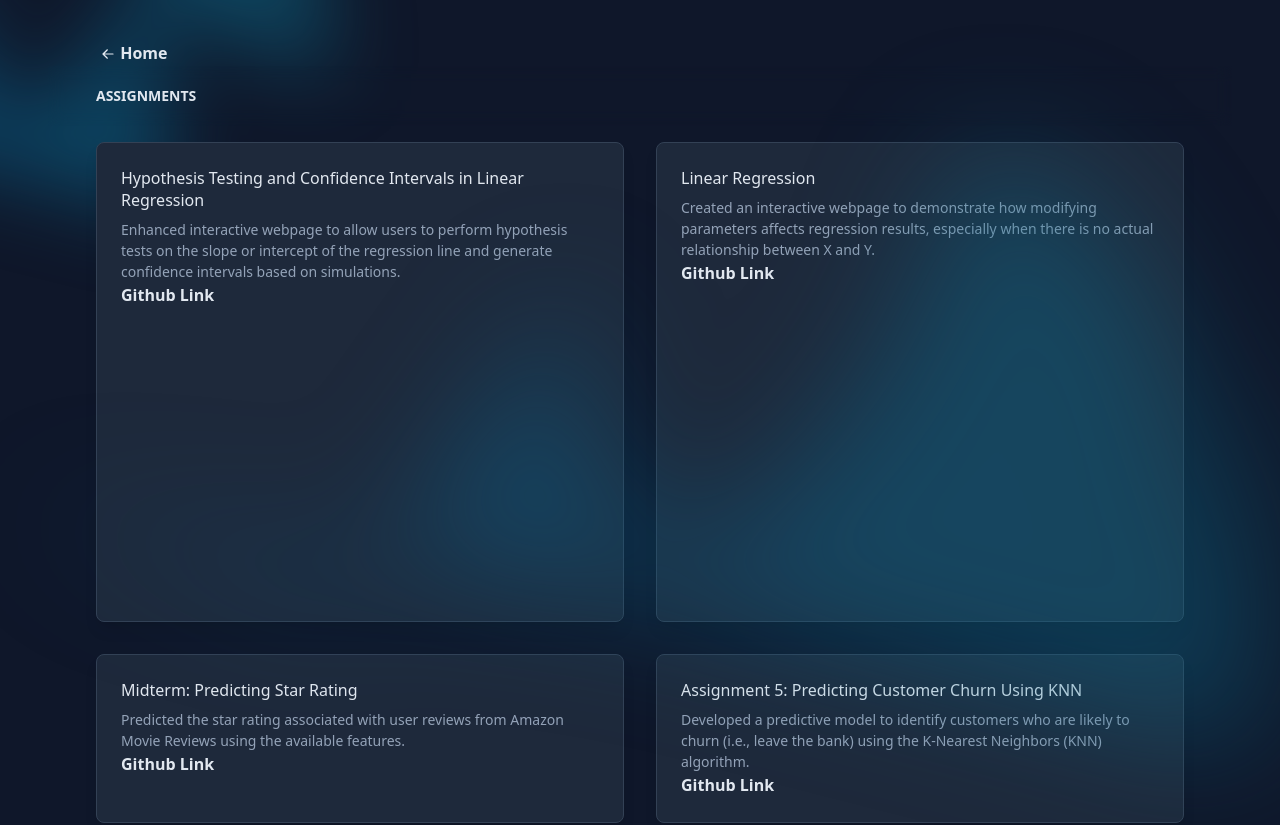
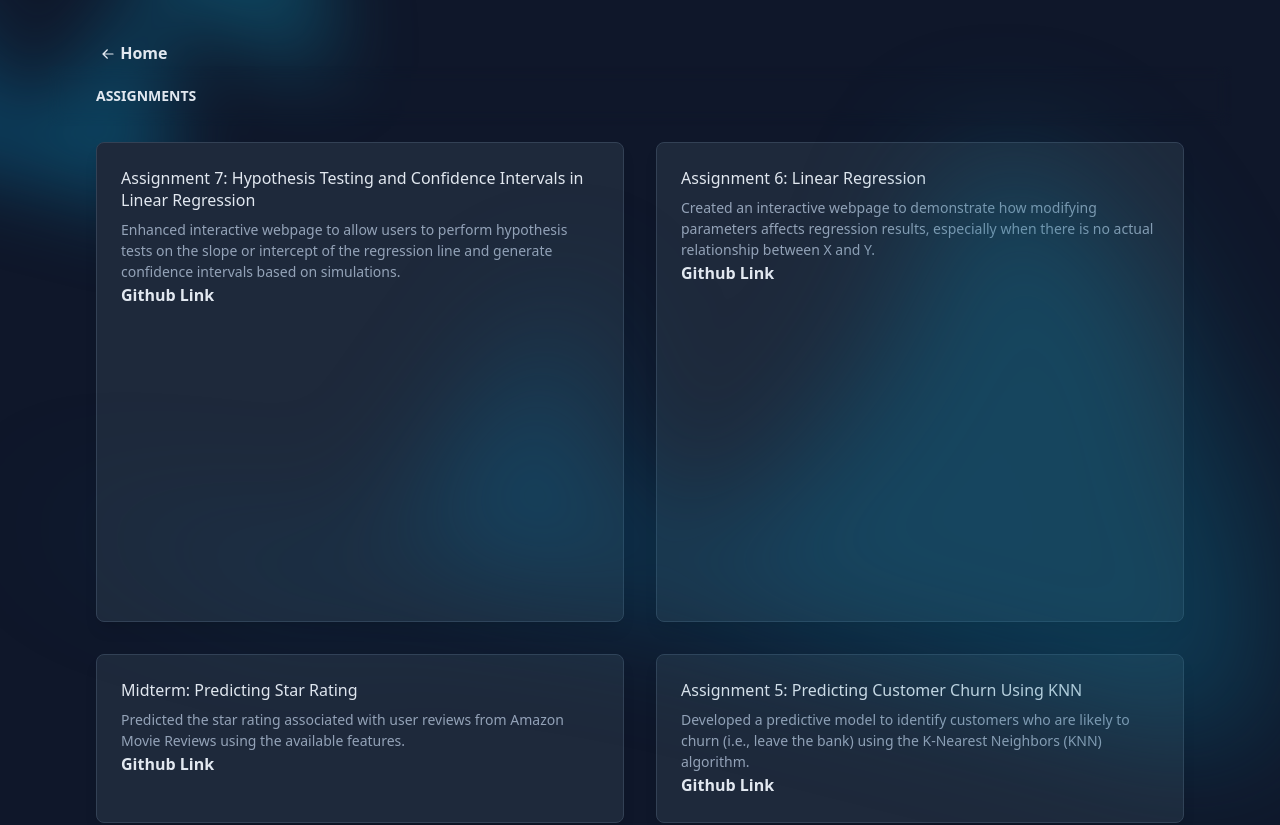
Before and after one commit to Alan0893/Alan0893.github.io, a React (Create React App) app: page /#/assignments in a window 1280 px wide. Shown: the top 825 px of the page. Built offline with nearby package versions, Linux system fonts and the light colour scheme.

Commit message:
minor fixes

```diff
--- a/src/pages/Assignments.js
+++ b/src/pages/Assignments.js
@@ -19,12 +19,12 @@ import {
 
 const assignments = [
   {
-    title: 'Hypothesis Testing and Confidence Intervals in Linear Regression',
+    title: 'Assignment 7: Hypothesis Testing and Confidence Intervals in Linear Regression',
     description: 'Enhanced interactive webpage to allow users to perform hypothesis tests on the slope or intercept of the regression line and generate confidence intervals based on simulations.',
     repoLink: 'https://github.com/Alan0893/alanl193-assignment-7',
     videoLink: '/assets/videos/assignment7.mp4'
   }, {
-    title: 'Linear Regression',
+    title: 'Assignment 6: Linear Regression',
     description: 'Created an interactive webpage to demonstrate how modifying parameters affects regression results, especially when there is no actual relationship between X and Y.',
     repoLink: 'https://github.com/Alan0893/alanl193-assignment-6',
     videoLink: '/assets/videos/assignment6.mp4'
```
